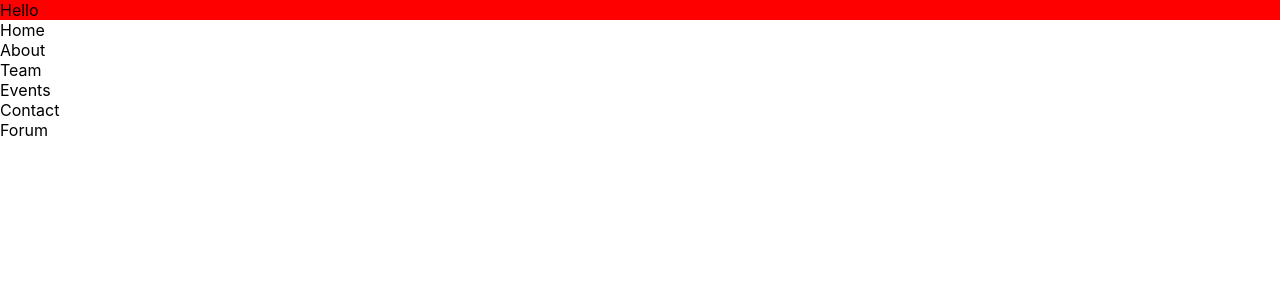
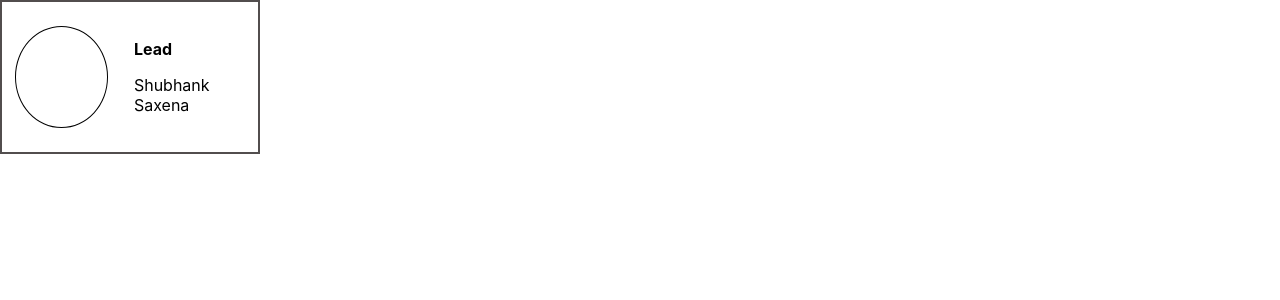
Before and after one commit to RishabhK88/frontend_backup, a React (Create React App) app in the folder Frontend/: page / in a window 1280 px wide. Shown: the top 300 px of the page. Built offline with nearby package versions, Linux system fonts and the light colour scheme.

Commit message:
1st commit Parth

```diff
--- a/Frontend/package.json
+++ b/Frontend/package.json
@@ -8,9 +8,11 @@
     "@testing-library/user-event": "^7.1.2",
     "axios": "^0.19.0",
     "react": "^16.12.0",
+    "react-box": "^2.0.0",
     "react-dom": "^16.12.0",
     "react-router-dom": "^5.1.2",
     "react-scripts": "3.3.0",
+    "react-styled-box": "^1.3.0",
     "styled-components": "^4.4.1"
   },
   "scripts": {
--- a/Frontend/src/App.js
+++ b/Frontend/src/App.js
@@ -4,6 +4,7 @@ import { BrowserRouter as Router, Switch, Route, Link } from "react-router-dom";
 import TestAxios from "./pages/TestAxios";
 import Home from "./pages/Home";
 import Nav from "./components/Nav";
+import CardHead from "./components/Team/CardHead";
 
 function App() {
     return (
@@ -16,10 +17,12 @@ function App() {
                         <TestAxios />
                     </Route>
                     <Route path="/">
-                        <Home />
+                        {/* <Home /> */}
+                        <CardHead/>
                     </Route>
                     <Route path="/nav">
                         <Nav />
+                        {/* <CardHead/> */}
                     </Route>
                 </Switch>
             </div>
--- /dev/null
+++ b/Frontend/src/components/Team/CardHead.js
@@ -0,0 +1,49 @@
+import React, {Component} from 'react';
+import styled from "styled-components";
+import Box from 'react-styled-box';
+
+export default class CardHead extends Component {
+    render() {
+        return(
+            <div style={styles.container}>
+                <div style={styles.circle}>
+                    {/* <h6>a</h6> */}
+                </div>
+                <div style={styles.textContainer}>
+                    <b><p>Lead</p></b>
+                    <p>Shubhank Saxena</p>
+                </div>
+            </div>
+        );
+    }
+}
+
+
+const styles = {
+    container: {
+        display: 'flex',
+        borderStyle: "solid",
+        borderWidth: "2px",
+        borderColor: '#524e4e',
+        flexDirection: "row",
+        width: "20%",
+        alignItems: 'center',
+        height: "150px"
+    },
+    circle: {
+        display: 'flex',
+        borderStyle: "solid",
+        borderWidth: "1px",
+        borderColor: '#000000',
+        width: "100px",
+        height:"100px",
+        borderRadius: "50%",
+        justifyContent: 'center',
+        alignItems: 'center',
+        marginLeft: "5%",
+        marginRight: "10%"
+    },
+    textContainer: {
+        // paddingVertical: "50%"
+    }
+}
```
Also changed, not shown: 1 other file (tests, documents, lock files or other folders).
